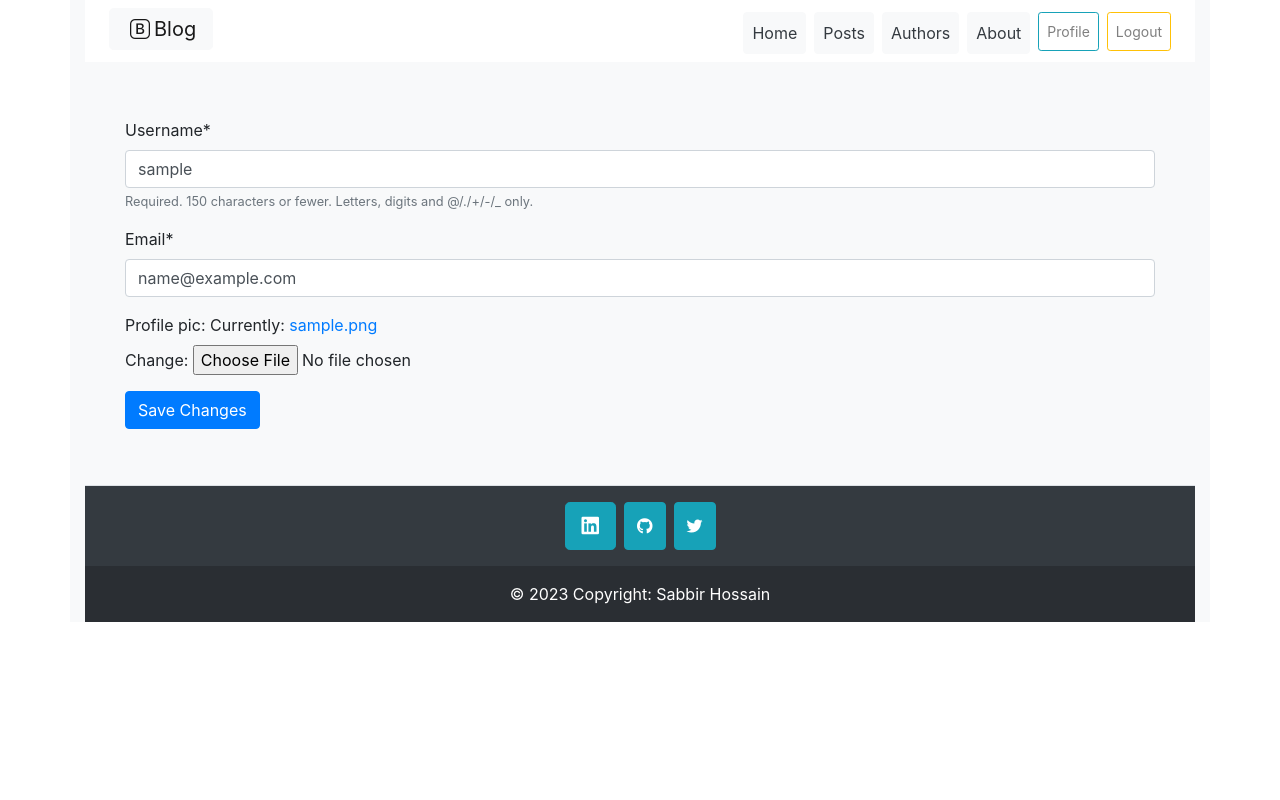
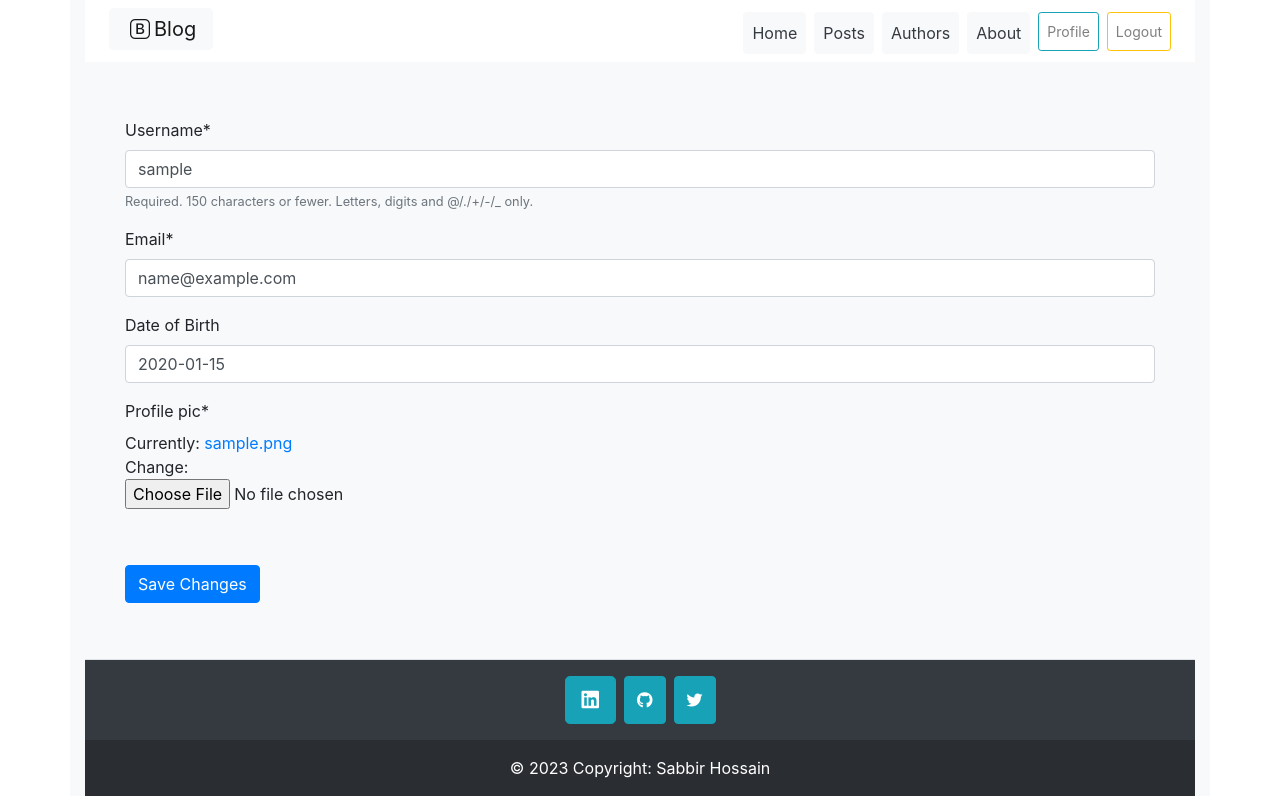
Before and after one commit to Sabbir1039/Blog-with-Django-Bootstrap, a Django app: page /update_profile/1/ in a window 1280 px wide. Run offline with Django 4.2, Linux system fonts and the light colour scheme; tables that the repository leaves empty hold one stand-in row (values such as "Sample post"); some libraries are stand-ins or nearby versions.

Commit message:
date of birth added to user profile

```diff
--- a/user_accounts/forms.py
+++ b/user_accounts/forms.py
@@ -21,4 +21,4 @@ class UserUpdateForm(forms.ModelForm):
 class ProfileUpdateForm(forms.ModelForm):
     class Meta:
         model = Profile
-        fields = ['profile_pic']
+        fields = ['date_of_birth', 'profile_pic']
--- a/user_accounts/templates/user_accounts/user_profile.html
+++ b/user_accounts/templates/user_accounts/user_profile.html
@@ -18,6 +18,7 @@
                 <h3 class="border-bottom">{{ user.username }}'s Profile</h3>
                 <p><strong>Username:</strong> {{ user.username }}</p>
                 <p><strong>Email:</strong> {{ user.email }}</p>
+                <p><strong>Date of Birth:</strong> {{ user.profile.date_of_birth }} </p>
                 <p><strong>Id:</strong> {{ user.id }}</p>
                 <p><a class="mb-1" href="#">Show author's all posts</a></p>
 
--- a/user_accounts/templates/user_accounts/user_profile_update.html
+++ b/user_accounts/templates/user_accounts/user_profile_update.html
@@ -7,7 +7,7 @@
        <form method="post" enctype="multipart/form-data">
             {% csrf_token %}
             {{ form|crispy }}
-            {{ profile_form }}
+            {{ profile_form|crispy }}
             <br/>
             <button type="submit" class="btn btn-md btn-primary mt-3">Save Changes</button>
        </form>
```
